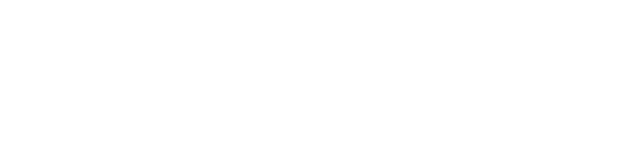
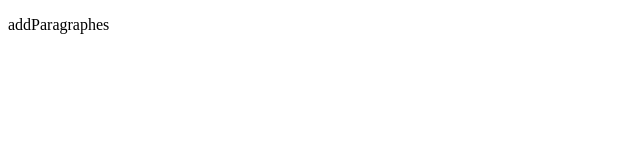
Before and after one commit to dcirlan/my-website-oops, a plain HTML site: page index.html in a window 1280 px wide. Shown: the whole page, without its empty margins (0-640 px from the left). Drawn offline with Linux system fonts and the light colour scheme.

Commit message:
add paragraphes

```diff
--- a/index.html
+++ b/index.html
@@ -5,6 +5,6 @@
     <title>newTitle</title>
   </head>
   <body>
-
+	<p>addParagraphes</p>
   </body>
 </html>
```
